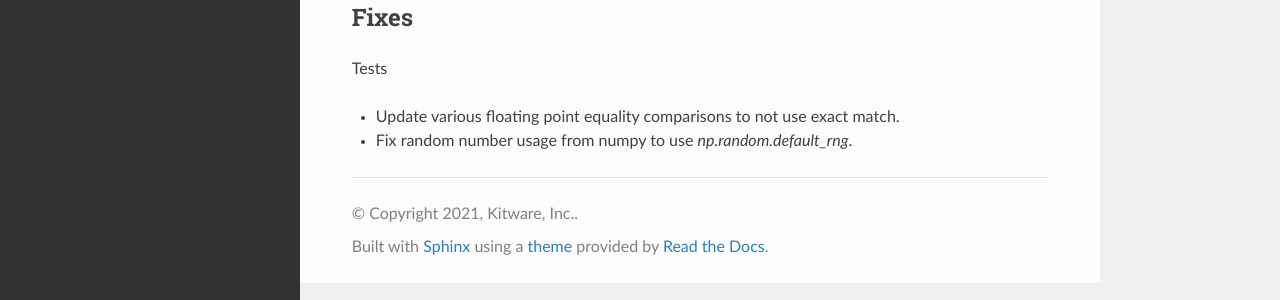
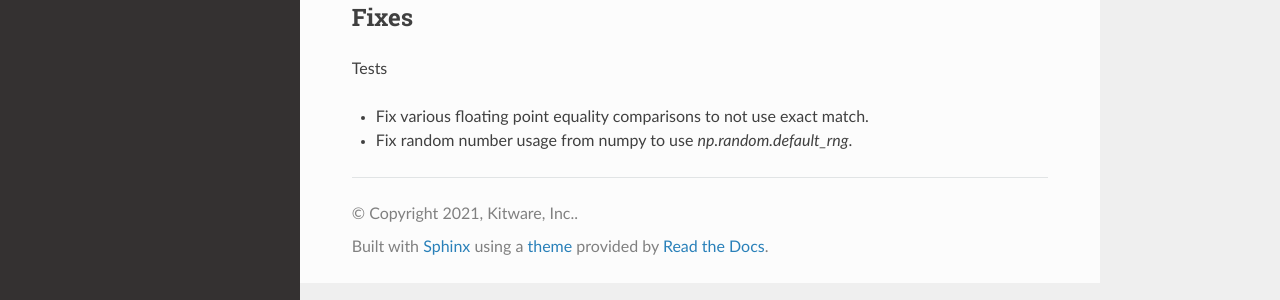
Before and after one commit to XAITK/xaitk-saliency, a Sphinx documentation site: the page built from docs/release_notes/pending_release.rst, in a window 1280 px wide. Shown: the part 407-707 px from the top of the page. Built offline with Sphinx 7.4.7 and the Read the Docs theme 2.0.0, drawn with Linux system fonts in a browser that asks for light colours; pages that are not in the unit, such as notebooks, are missing from menus.

```diff
--- a/docs/release_notes/pending_release.rst
+++ b/docs/release_notes/pending_release.rst
@@ -18,6 +18,6 @@
 
 Tests
 
-* Update various floating point equality comparisons to not use exact match.
+* Fix various floating point equality comparisons to not use exact match.
 
 * Fix random number usage from numpy to use `np.random.default_rng`.
```
Also changed, not shown: 2 other files.
